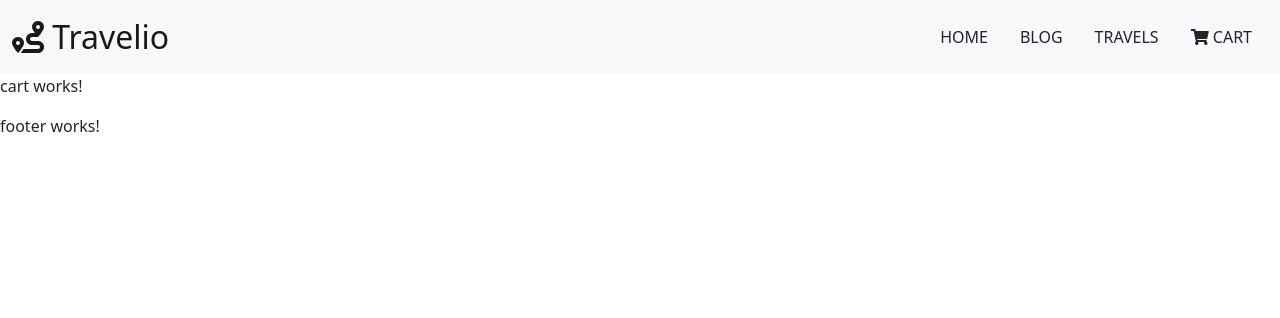
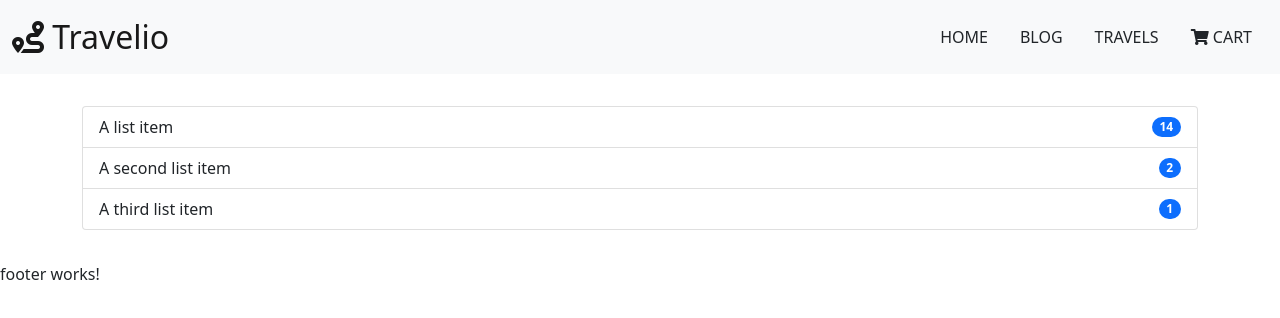
Before and after one commit to nat-oku/FE21-CR6-Natalia, an Angular app in the folder TravelAgency/: page /cart in a window 1280 px wide. Shown: the top 318 px of the page. Built offline with nearby package versions, Linux system fonts and the light colour scheme.

Commit message:
add basic layout for cart

```diff
--- a/TravelAgency/src/app/cart/cart.component.html
+++ b/TravelAgency/src/app/cart/cart.component.html
@@ -1 +1,18 @@
-<p>cart works!</p>
+<!-- creating layout for basket -->
+
+<div class="container mt-3 mb-3 pt-3 pb-3">
+  <ul class="list-group">
+    <li class="list-group-item d-flex justify-content-between align-items-center">
+      A list item
+      <span class="badge bg-primary rounded-pill">14</span>
+    </li>
+    <li class="list-group-item d-flex justify-content-between align-items-center">
+      A second list item
+      <span class="badge bg-primary rounded-pill">2</span>
+    </li>
+    <li class="list-group-item d-flex justify-content-between align-items-center">
+      A third list item
+      <span class="badge bg-primary rounded-pill">1</span>
+    </li>
+  </ul>
+</div>
```
